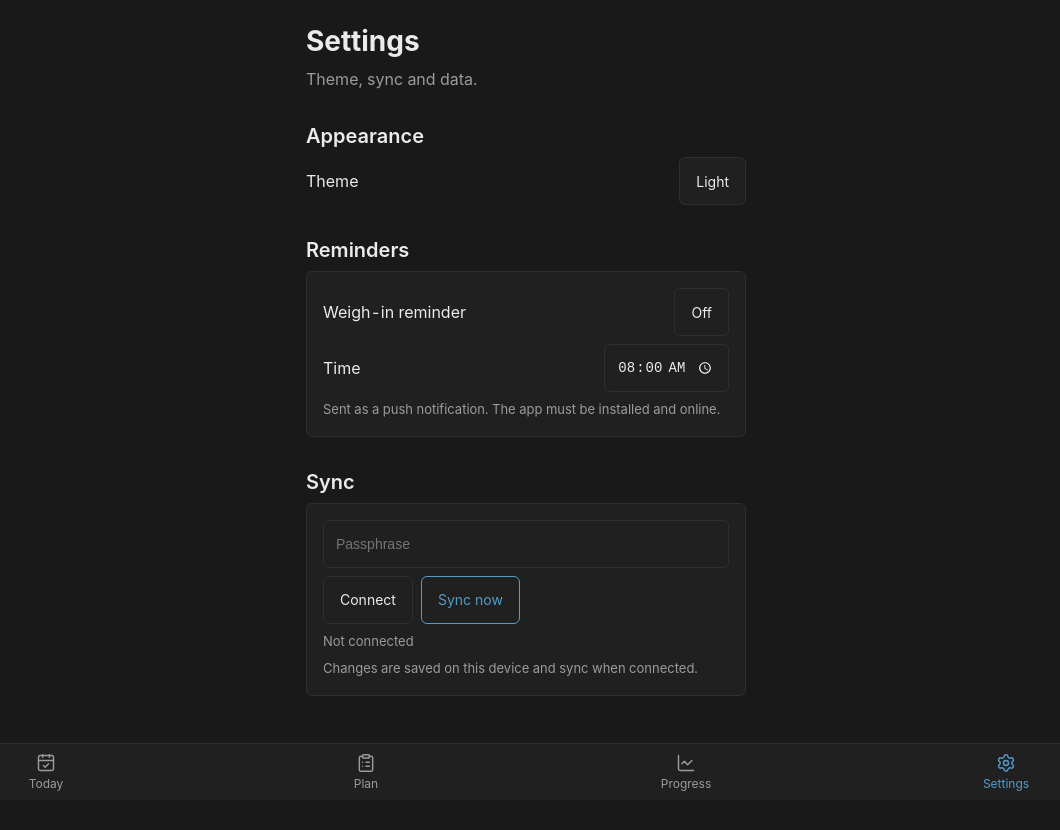
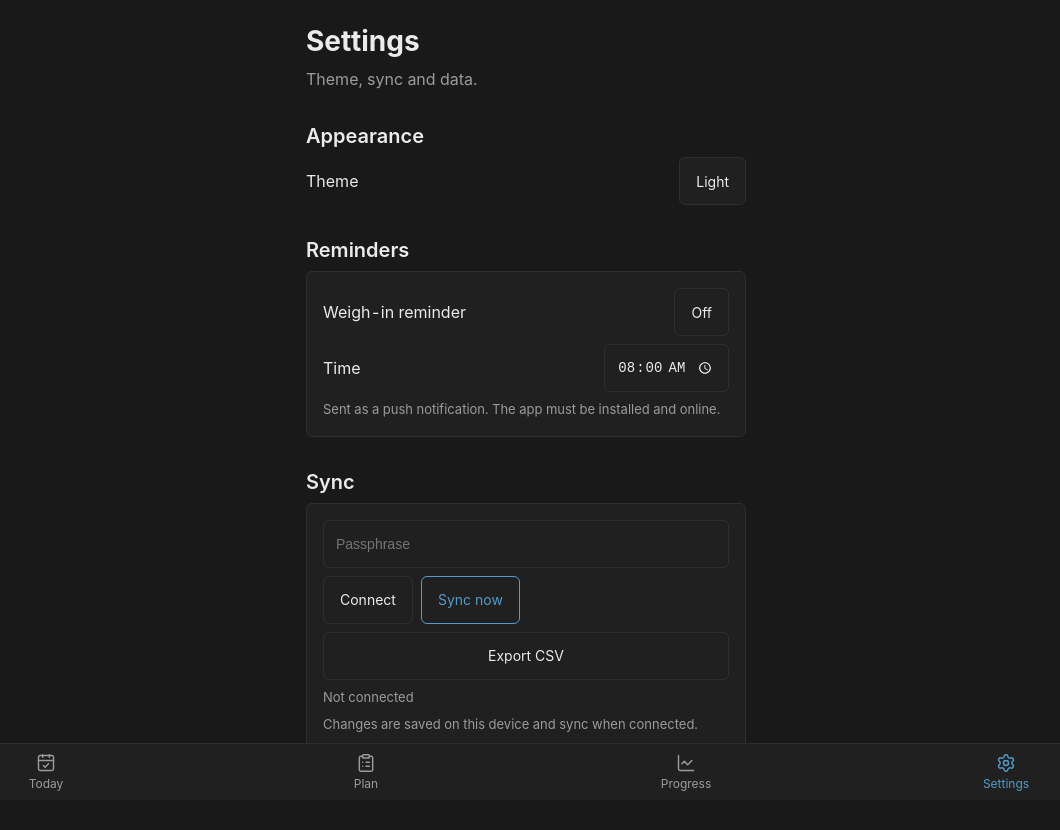
Before and after one commit to TristanHottier/loop-fitness, a React (Vite) app in the folder app/: page / in a window 1280 px wide. Both pictures are taken after a click on the button "Settings". Shown: the top 830 px of the page, without its empty margins (114-1174 px from the left). Before the commit the page ends 800 px from the top, so only its background shows below. Built offline with nearby package versions, Linux system fonts and the light colour scheme; no server answers.

Commit message:
M7: CSV export, red error color, README install steps

```diff
--- /dev/null
+++ b/app/src/lib/export.ts
@@ -0,0 +1,89 @@
+import { db, type Session, type SetLog, type BodyMetric } from '../db/db'
+
+// Column headers for each section. Each section in the file is a plain label
+// line, its own header row, then the data rows. Sections are separated by a
+// single blank line.
+const SESSION_COLUMNS = ['date', 'workout_id', 'started_at', 'ended_at', 'note']
+const SET_LOG_COLUMNS = [
+  'session_date',
+  'workout_id',
+  'exercise_slug',
+  'set_index',
+  'side',
+  'reps',
+  'band',
+  'note',
+]
+const BODY_METRIC_COLUMNS = ['date', 'type', 'value']
+
+// Escape a single CSV field. Blank for null/undefined. A field is wrapped in
+// double quotes (with any embedded quotes doubled) when it contains a comma,
+// a quote, or a line break, so notes with commas do not break the file.
+function csvField(value: string | number | null | undefined): string {
+  if (value === null || value === undefined) return ''
+  const text = String(value)
+  if (/[",\n\r]/.test(text)) {
+    return '"' + text.replace(/"/g, '""') + '"'
+  }
+  return text
+}
+
+function csvRow(fields: Array<string | number | null | undefined>): string {
+  return fields.map(csvField).join(',')
+}
+
+function section(label: string, columns: string[], rows: string[]): string {
+  const lines = [label, columns.join(',')]
+  for (const row of rows) lines.push(row)
+  return lines.join('\n')
+}
+
+export async function exportToCsv(): Promise<void> {
+  const sessions = await db.sessions.filter((s) => !s.deleted).toArray()
+  const setLogs = await db.set_logs.filter((l) => !l.deleted).toArray()
+  const bodyMetrics = await db.body_metrics.filter((m) => !m.deleted).toArray()
+
+  // Join each set log to its session for session_date and workout_id.
+  const sessionById = new Map<string, Session>(sessions.map((s) => [s.id, s]))
+
+  const sessionRows = sessions.map((s: Session) =>
+    csvRow([s.date, s.workout_id, s.started_at, s.ended_at, s.note])
+  )
+
+  const setLogRows = setLogs.map((l: SetLog) => {
+    const session = sessionById.get(l.session_id)
+    return csvRow([
+      session?.date ?? '',
+      session?.workout_id ?? '',
+      l.exercise_slug,
+      l.set_index,
+      l.side, // null becomes blank
+      l.reps,
+      l.band,
+      l.note,
+    ])
+  })
+
+  const bodyMetricRows = bodyMetrics.map((m: BodyMetric) =>
+    csvRow([m.date, m.type, m.value])
+  )
+
+  const sections = [
+    section('sessions', SESSION_COLUMNS, sessionRows),
+    section('set_logs', SET_LOG_COLUMNS, setLogRows),
+    section('body_metrics', BODY_METRIC_COLUMNS, bodyMetricRows),
+  ]
+
+  const csv = sections.join('\n\n') + '\n'
+
+  const blob = new Blob([csv], { type: 'text/csv;charset=utf-8;' })
+  const url = URL.createObjectURL(blob)
+  const anchor = document.createElement('a')
+  anchor.href = url
+  anchor.download = 'fitness-tracker-export.csv'
+  document.body.appendChild(anchor)
+  anchor.click()
+  anchor.remove()
+  // Revoke after the download has started so the blob is released.
+  setTimeout(() => URL.revokeObjectURL(url), 1000)
+}
--- a/app/src/screens/Settings.tsx
+++ b/app/src/screens/Settings.tsx
@@ -13,6 +13,7 @@ import {
   saveReminderSettings,
   loadReminderSettings,
 } from '../push/push'
+import { exportToCsv } from '../lib/export'
 import './settings.css'
 
 export function Settings() {
@@ -182,6 +183,9 @@ export function Settings() {
               Sync now
             </button>
           </div>
+          <button type="button" className="settings-export" onClick={() => { void exportToCsv() }}>
+            Export CSV
+          </button>
           <p className={`settings-status ${status.state === 'error' ? 'settings-status-error' : ''}`}>
             {statusText()}
             {pending > 0 ? `, ${pending} pending` : ''}
--- a/app/src/screens/settings.css
+++ b/app/src/screens/settings.css
@@ -145,6 +145,26 @@
   outline-offset: -2px;
 }
 
+.settings-export {
+  min-height: var(--touch-min);
+  padding: 0 16px;
+  background-color: var(--color-surface);
+  border: 1px solid var(--color-border);
+  border-radius: var(--radius);
+  color: var(--color-text);
+  font-size: 14px;
+  cursor: pointer;
+}
+
+.settings-export:hover {
+  background-color: var(--color-hover);
+}
+
+.settings-export:focus-visible {
+  outline: 2px solid var(--color-accent);
+  outline-offset: -2px;
+}
+
 .settings-status {
   font-size: 13px;
   color: var(--color-text-secondary);
@@ -152,7 +172,7 @@
 }
 
 .settings-status-error {
-  color: var(--color-accent);
+  color: var(--color-error);
 }
 
 .settings-note {
--- a/app/src/styles/tokens.css
+++ b/app/src/styles/tokens.css
@@ -13,6 +13,7 @@
   --color-text: #EBEBEB;
   --color-text-secondary: #9B9B9B;
   --color-accent: #529CCA;
+  --color-error: #F87171;
 
   --font-sans: ui-sans-serif, -apple-system, BlinkMacSystemFont, 'Segoe UI', Roboto, Helvetica, Arial, sans-serif;
   --radius-sm: 4px;
@@ -30,6 +31,7 @@
   --color-text: #37352F;
   --color-text-secondary: #787774;
   --color-accent: #2383E2;
+  --color-error: #C0392B;
 }
 
 * {
```
Also changed, not shown: 2 other files (tests, documents, lock files or other folders).
